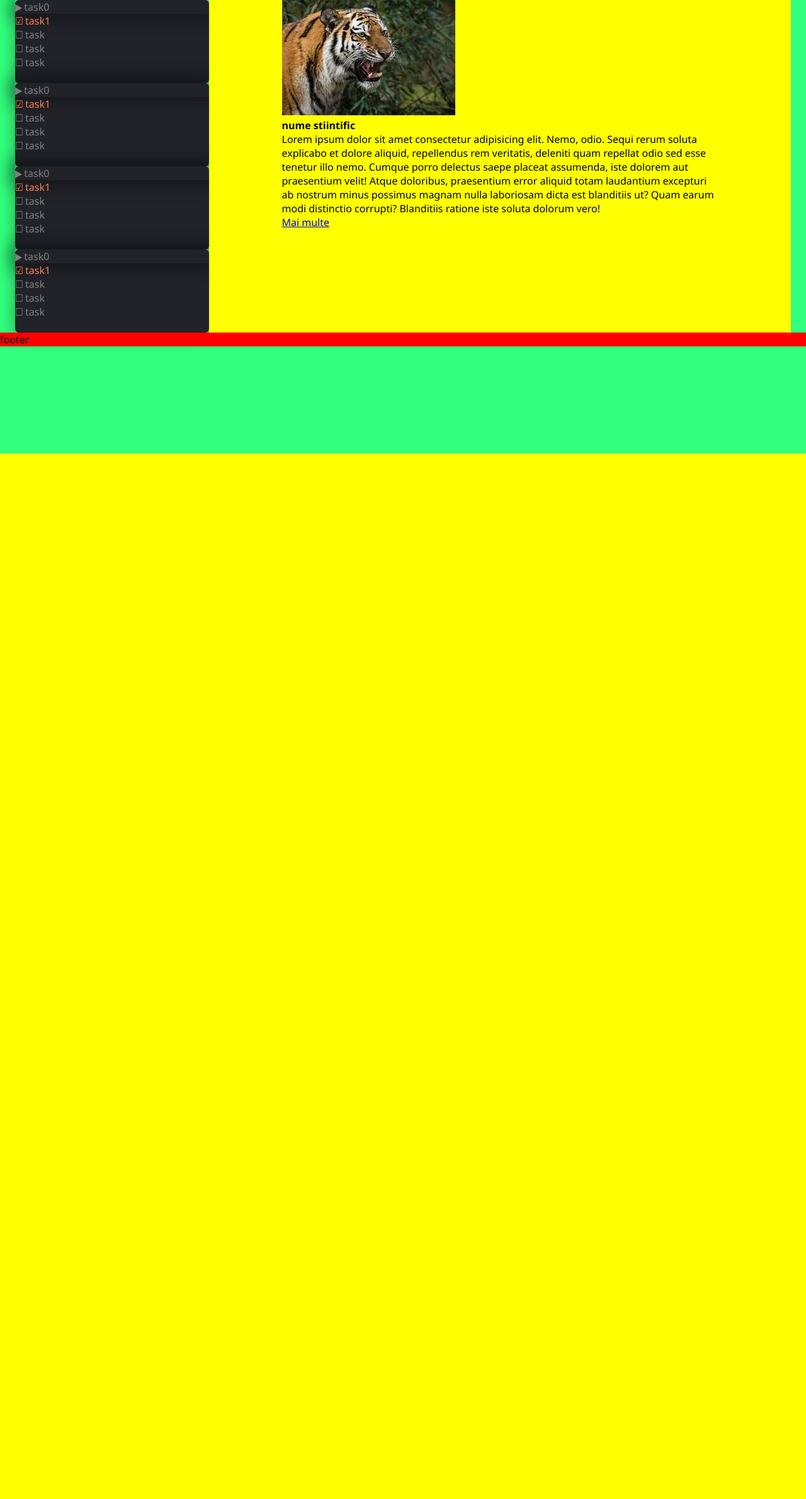
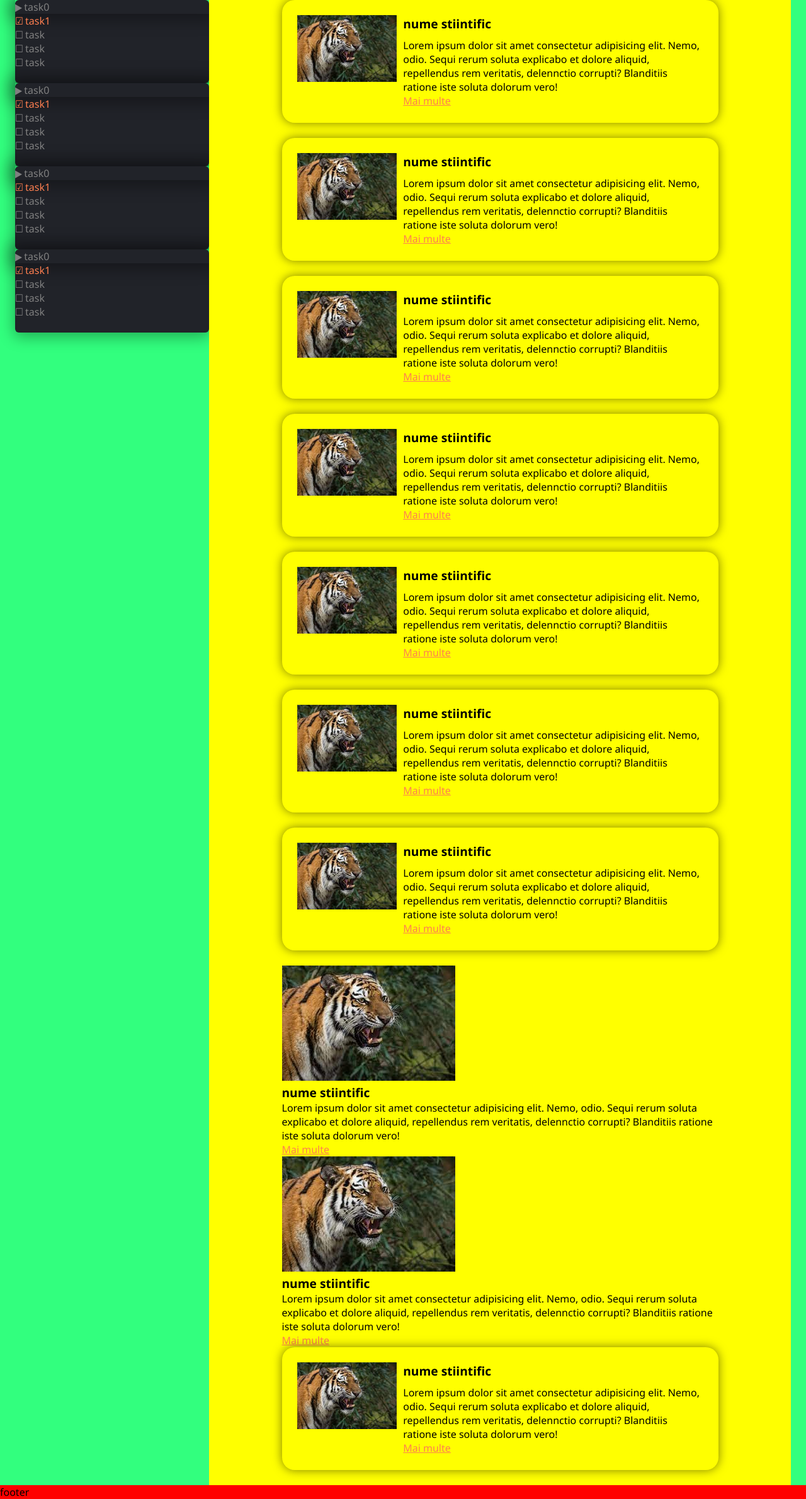
Before and after one commit to Alexandru-Lucaci/TW, a PHP site: page /Animals/index.html in a window 1280 px wide. Shown: the part 80-2460 px from the top of the page at 63% size. Before the commit the page ends 800 px from the top, so only its background shows below. Run offline with PHP 8.4, Linux system fonts and the light colour scheme.

Commit message:
made the list of elements full wide

```diff
--- a/Animals/index.html
+++ b/Animals/index.html
@@ -131,32 +131,180 @@
           </div>
         </div>
         <div class="itemsContent">
-
+          <div class="rightplace">
             <div class="card">
               <img
                 src="../images/animals1.jpg"
                 alt="Imagine animal 1"
                 class="card-img"
               />
-            <h2>nume stiintific</h2>
+              <h2 class="card-title">nume stiintific</h2>
               <div class="card-content">
                 <p>
                   Lorem ipsum dolor sit amet consectetur adipisicing elit. Nemo,
                   odio. Sequi rerum soluta explicabo et dolore aliquid,
-                repellendus rem veritatis, deleniti quam repellat odio sed esse
-                tenetur illo nemo. Cumque porro delectus saepe placeat
-                assumenda, iste dolorem aut praesentium velit! Atque doloribus,
-                praesentium error aliquid totam laudantium excepturi ab nostrum
-                minus possimus magnam nulla laboriosam dicta est blanditiis ut?
-                Quam earum modi distinctio corrupti? Blanditiis ratione iste
-                soluta dolorum vero!
+                  repellendus rem veritatis, delennctio corrupti? Blanditiis
+                  ratione iste soluta dolorum vero!
+                </p>
+                <a href="#">Mai multe </a>
+              </div>
+            </div>
+            <div class="card">
+              <img
+                src="../images/animals1.jpg"
+                alt="Imagine animal 1"
+                class="card-img"
+              />
+              <h2 class="card-title">nume stiintific</h2>
+              <div class="card-content">
+                <p>
+                  Lorem ipsum dolor sit amet consectetur adipisicing elit. Nemo,
+                  odio. Sequi rerum soluta explicabo et dolore aliquid,
+                  repellendus rem veritatis, delennctio corrupti? Blanditiis
+                  ratione iste soluta dolorum vero!
+                </p>
+                <a href="#">Mai multe </a>
+              </div>
+            </div>
+            <div class="card">
+              <img
+                src="../images/animals1.jpg"
+                alt="Imagine animal 1"
+                class="card-img"
+              />
+              <h2 class="card-title">nume stiintific</h2>
+              <div class="card-content">
+                <p>
+                  Lorem ipsum dolor sit amet consectetur adipisicing elit. Nemo,
+                  odio. Sequi rerum soluta explicabo et dolore aliquid,
+                  repellendus rem veritatis, delennctio corrupti? Blanditiis
+                  ratione iste soluta dolorum vero!
+                </p>
+                <a href="#">Mai multe </a>
+              </div>
+            </div>
+            <div class="card">
+              <img
+                src="../images/animals1.jpg"
+                alt="Imagine animal 1"
+                class="card-img"
+              />
+              <h2 class="card-title">nume stiintific</h2>
+              <div class="card-content">
+                <p>
+                  Lorem ipsum dolor sit amet consectetur adipisicing elit. Nemo,
+                  odio. Sequi rerum soluta explicabo et dolore aliquid,
+                  repellendus rem veritatis, delennctio corrupti? Blanditiis
+                  ratione iste soluta dolorum vero!
+                </p>
+                <a href="#">Mai multe </a>
+              </div>
+            </div>
+            <div class="card">
+              <img
+                src="../images/animals1.jpg"
+                alt="Imagine animal 1"
+                class="card-img"
+              />
+              <h2 class="card-title">nume stiintific</h2>
+              <div class="card-content">
+                <p>
+                  Lorem ipsum dolor sit amet consectetur adipisicing elit. Nemo,
+                  odio. Sequi rerum soluta explicabo et dolore aliquid,
+                  repellendus rem veritatis, delennctio corrupti? Blanditiis
+                  ratione iste soluta dolorum vero!
+                </p>
+                <a href="#">Mai multe </a>
+              </div>
+            </div>
+            <div class="card">
+              <img
+                src="../images/animals1.jpg"
+                alt="Imagine animal 1"
+                class="card-img"
+              />
+              <h2 class="card-title">nume stiintific</h2>
+              <div class="card-content">
+                <p>
+                  Lorem ipsum dolor sit amet consectetur adipisicing elit. Nemo,
+                  odio. Sequi rerum soluta explicabo et dolore aliquid,
+                  repellendus rem veritatis, delennctio corrupti? Blanditiis
+                  ratione iste soluta dolorum vero!
+                </p>
+                <a href="#">Mai multe </a>
+              </div>
+            </div>
+            <div class="card">
+              <img
+                src="../images/animals1.jpg"
+                alt="Imagine animal 1"
+                class="card-img"
+              />
+              <h2 class="card-title">nume stiintific</h2>
+              <div class="card-content">
+                <p>
+                  Lorem ipsum dolor sit amet consectetur adipisicing elit. Nemo,
+                  odio. Sequi rerum soluta explicabo et dolore aliquid,
+                  repellendus rem veritatis, delennctio corrupti? Blanditiis
+                  ratione iste soluta dolorum vero!
+                </p>
+                <a href="#">Mai multe </a>
+              </div>
+            </div>
+            <div>
+              <img
+                src="../images/animals1.jpg"
+                alt="Imagine animal 1"
+                class="card-img"
+              />
+              <h2 class="card-title">nume stiintific</h2>
+              <div class="card-content">
+                <p>
+                  Lorem ipsum dolor sit amet consectetur adipisicing elit. Nemo,
+                  odio. Sequi rerum soluta explicabo et dolore aliquid,
+                  repellendus rem veritatis, delennctio corrupti? Blanditiis
+                  ratione iste soluta dolorum vero!
+                </p>
+                <a href="#">Mai multe </a>
+              </div>
+            </div>
+            <div>
+              <img
+                src="../images/animals1.jpg"
+                alt="Imagine animal 1"
+                class="card-img"
+              />
+              <h2 class="card-title">nume stiintific</h2>
+              <div class="card-content">
+                <p>
+                  Lorem ipsum dolor sit amet consectetur adipisicing elit. Nemo,
+                  odio. Sequi rerum soluta explicabo et dolore aliquid,
+                  repellendus rem veritatis, delennctio corrupti? Blanditiis
+                  ratione iste soluta dolorum vero!
+                </p>
+                <a href="#">Mai multe </a>
+              </div>
+            </div>
+            <div class="card">
+              <img
+                src="../images/animals1.jpg"
+                alt="Imagine animal 1"
+                class="card-img"
+              />
+              <h2 class="card-title">nume stiintific</h2>
+              <div class="card-content">
+                <p>
+                  Lorem ipsum dolor sit amet consectetur adipisicing elit. Nemo,
+                  odio. Sequi rerum soluta explicabo et dolore aliquid,
+                  repellendus rem veritatis, delennctio corrupti? Blanditiis
+                  ratione iste soluta dolorum vero!
                 </p>
                 <a href="#">Mai multe </a>
               </div>
             </div>
           </div>
         </div>
-
+      </div>
       <div class="footer">footer</div>
     </div>
     <script src="../javaScript/navBar.js"></script>
--- a/Animals/style.css
+++ b/Animals/style.css
@@ -12,7 +12,7 @@
     display: grid;
 
     grid-template-columns:1.5em 280px 1fr 1fr 1.5em;
-
+    /* grid-template-rows: auto auto auto auto auto; */
     grid-template-areas:
     "cuprins cuprins cuprins cuprins cuprins"
     ". continut continut continut  ."
@@ -24,9 +24,6 @@
     grid-area:cuprins;
 
 }
-
-
-
 
 
 .navbar{
@@ -56,13 +53,7 @@
  align-self: center; */
 
 }
-.itemsContent{
-    grid-area:items;
-    background: yellow;
-    /* align-items: center; */
 
-
-}
 .footer{
     grid-area:footer;
     background: red;
@@ -88,31 +79,71 @@
     rgba(0,0,0,.33);
 }
 .itemsContent{
+    grid-area:items;
     display:grid;
+    /* grid-template-rows: auto; */
+    background: yellow;
+    /* display:grid; */
     grid-template-columns: 1fr 6fr 1fr;
+    grid-template-rows: auto;
     grid-template-areas:
-    ". content ."
+    ". contine ."
     ;
+    /* gap:10px; */
 
 
 }
+.rightplace{
+    grid-area:contine;
+    display: grid;
+    /* grid-template-columns: 1fr 1fr; */
+    /* grid-template-rows: 1fr 1fr 1fr 1fr;
+    grid-template-areas: "continutulfinal"; */
+
+}
 .card{
-    grid-area: content;
+    /* grid-area: continutulfinal; */
+    display:grid;
+    grid-template-columns: 1fr 3fr;
+    grid-template-rows: min-content ;
+
+
+    grid-template-areas:
+    "img title"
+    "img despre";
+    gap:10px;
+    border-radius: 20px;
+    box-shadow: 0 0 1em rgba(0,0,0,0.5);
+    padding:1.5em;
+    margin-bottom: 1.5em;
 }
+
+.card-img{
+    grid-area:img;
+    /* background: red; */
+    max-width: 100%;
+
+}
+.card-title{
+    /* background: blue; */
+    grid-area:title;
+    /* left:30%; */
+    margin:0;
+    font-size: larger;
+}
+
+.card-content{
+    /* background:lightgreen; */
+    /* display: grid; */
+    grid-area: despre;
+}
+.card-content a{
+    color:coral;
+}
+
 @media only screen and (max-width: 1200px){
 
-    .itemsContent{
-        display:grid;
-        grid-template-columns: 0.2fr 6fr 0.2fr;
-        grid-template-areas:
-        ". content ."
-        ;
 
-
-    }
-    .card{
-        grid-area: content;
-    }
     .gridBody{
 
         display: grid;
@@ -130,6 +161,22 @@
     .filtre{
         display: block;
     }
+    .itemsContent{
+        grid-area:items;
+        display:grid;
+        /* grid-template-rows: auto; */
+        background: yellow;
+        /* display:grid; */
+        grid-template-columns: 1fr 1fr ;
+        grid-template-rows: auto;
+        grid-template-areas:
+        "contine contine"
+        ;
+        /* gap:10px; */
+
+
+    }
+
     @media only screen and (max-width: 850px){
 
         .main{
@@ -144,6 +191,8 @@
             ;
             width:100%;
         }
+
+
         .filtre{
             display: block;
         }
@@ -233,6 +282,8 @@
 
     }
     .card{
+        display:grid;
         grid-area: content;
+        /* gap:1em; */
     }
 }
```
Lines whose indentation alone changed are shown as unchanged.
